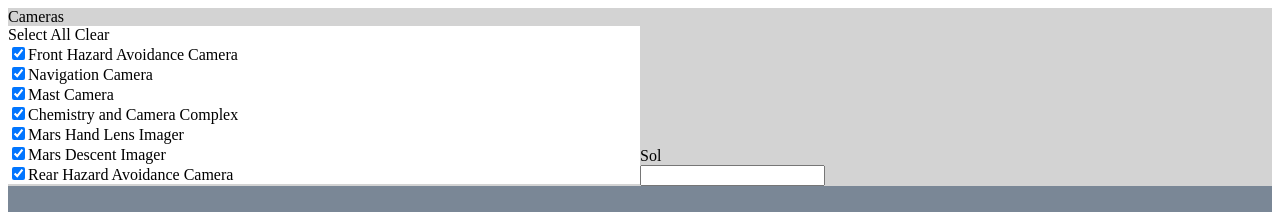
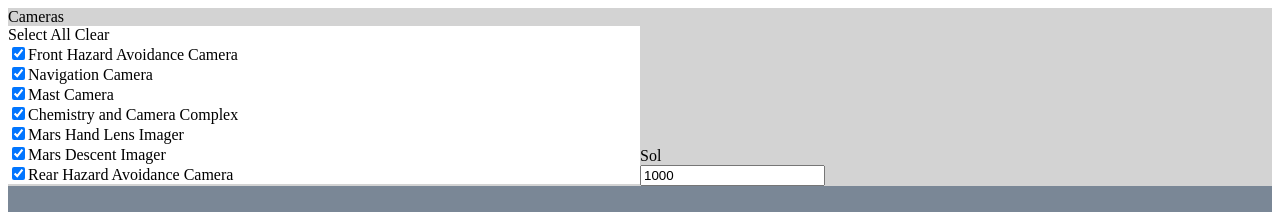
Before and after one commit to kderoulet/interview-nasa-recreation-clone, a React (Create React App) app: page / in a window 1280 px wide. Shown: the top 212 px of the page. Built offline with nearby package versions, Linux system fonts and the light colour scheme.

Commit message:
rewrites cameras logic into an object

```diff
--- a/src/App.js
+++ b/src/App.js
@@ -10,12 +10,13 @@ class App extends Component {
   constructor() {
     super()
     this.state = {
+      // cameras is an array of objects containing camera name, checkbox value
+      // and number of photos
       cameras: [],
-      checkBoxes: [],
       img_src: data.img_src,
       photos: '5',
       full_name: data.camera.full_name,
-
+      sol: ''
 
     }
   }
@@ -23,36 +24,62 @@ class App extends Component {
   // functions for checkboxes
 
   selectAllCheckBoxes = () => {
-    let checkBoxArray = []
-    this.state.cameras.forEach(camera => checkBoxArray.push(true))
-    this.setState({checkBoxes: checkBoxArray})
+    let cameraArray = this.state.cameras
+    cameraArray.forEach(camera => camera.checked = true)
+    this.setState({cameras: cameraArray})
   }
 
   clearAllCheckBoxes = () => {
-    let checkBoxArray = []
-    this.state.cameras.forEach(camera => checkBoxArray.push(false))
-    this.setState({checkBoxes: checkBoxArray})
+    let cameraArray = this.state.cameras
+    cameraArray.forEach(camera => camera.checked = false)
+    this.setState({cameras: cameraArray})
   }
 
   onCheckBoxClick = (target) => {
     let idx = target.target.value
-    let checkBoxArray = this.state.checkBoxes
-    checkBoxArray[idx] === true ? checkBoxArray[idx] = false : checkBoxArray[idx] = true
-    this.setState({checkBoxes: checkBoxArray})
+    let cameraArray = this.state.cameras
+    // toggle the value of the checkbox
+    cameraArray[idx].checked === true ? cameraArray[idx].checked = false : cameraArray[idx].checked = true
+    this.setState({checkBoxes: cameraArray})
+  }
+
+  // sol input field functions
+
+  onSolChange = (target) => {
+    let sol = target.target.value
+    this.setState({sol: sol})
+    this.updateSol(sol)
+  }
+
+  updateSol = (sol) => {
+  // fetch(https://api.nasa.gov/mars-photos/api/v1/rovers/curiosity/photos?sol=${sol}&api_key=DEMO_KEY`)
+    let numPhotos = 0
+    sol1000.photos.forEach(photo => {
+      if (photo.full_name == 'Front Hazard Avoidance Camera') {
+        numPhotos++
+      }
+
+    })
+    this.setState({photos: numPhotos})
   }
 
 
   // lifecycle methods
 
   componentDidMount() {
-    // fetch(https://api.nasa.gov/mars-photos/api/v1/rovers/curiosity/photos?sol=${sol}&api_key=DEMO_KEY`)
     let cameraArray = []
-    let checkBoxArray = []
     curiosity.rover.cameras.forEach(camera => {
-      cameraArray.push(camera.full_name)
-      checkBoxArray.push(true)
+      let cameraObject = {}
+      cameraObject["full_name"] = camera.full_name
+      cameraObject["checked"] = true
+      cameraObject["photos"] = 0
+      cameraObject["samplePhoto"] = ''
+      cameraArray.push(cameraObject)
     })
-    this.setState({cameras: cameraArray, checkBoxes: checkBoxArray})
+    this.setState({
+      cameras: cameraArray,
+      sol: '1000'
+    })
   }
 
   render() {
@@ -60,10 +87,13 @@ class App extends Component {
       <div>
         <SelectionMenu
           cameras={this.state.cameras}
-          checkBoxes={this.state.checkBoxes}
+
           selectAllCheckBoxes={this.selectAllCheckBoxes}
           clearAllCheckBoxes={this.clearAllCheckBoxes}
           onCheckBoxClick={this.onCheckBoxClick}
+
+          sol={this.state.sol}
+          onSolChange={this.onSolChange}
         />
         <div style={{backgroundColor: 'rgb(122,135,150)'}}>
           <br/>
--- a/src/components/ContentBox.js
+++ b/src/components/ContentBox.js
@@ -13,7 +13,7 @@ const ContentBox = (props) => {
             <h2>{props.full_name}</h2>
             Photos: {props.photos}<br/><br/>
             Sample photo: <br/><br/>
-            <img src={props.img_src} />
+            <img alt="sample photo"src={props.img_src} />
         </div>
     )
 }
--- a/src/components/SelectionMenu.js
+++ b/src/components/SelectionMenu.js
@@ -14,12 +14,11 @@ const SelectionMenu = (props) => {
                             return(
                             <div key={idx}>
                                 <input type="checkbox"
-                                    label={camera}
-                                    checked={props.checkBoxes[idx]}
+                                    checked={camera.checked}
                                     value={idx}
-                                    onClick={props.onCheckBoxClick}
+                                    onChange={props.onCheckBoxClick}
                                     />
-                                <label>{camera}</label>
+                                <label>{camera.full_name}</label>
                             </div>)
                         })
                         :
@@ -29,7 +28,7 @@ const SelectionMenu = (props) => {
             </div>
             <div style={{width: "50%", display: "inline-block"}}>
                 Sol<br/>
-                <input type="text" />
+                <input type="text" value={props.sol} onChange={props.onSolChange}/>
             </div>
 
         </div>
```
